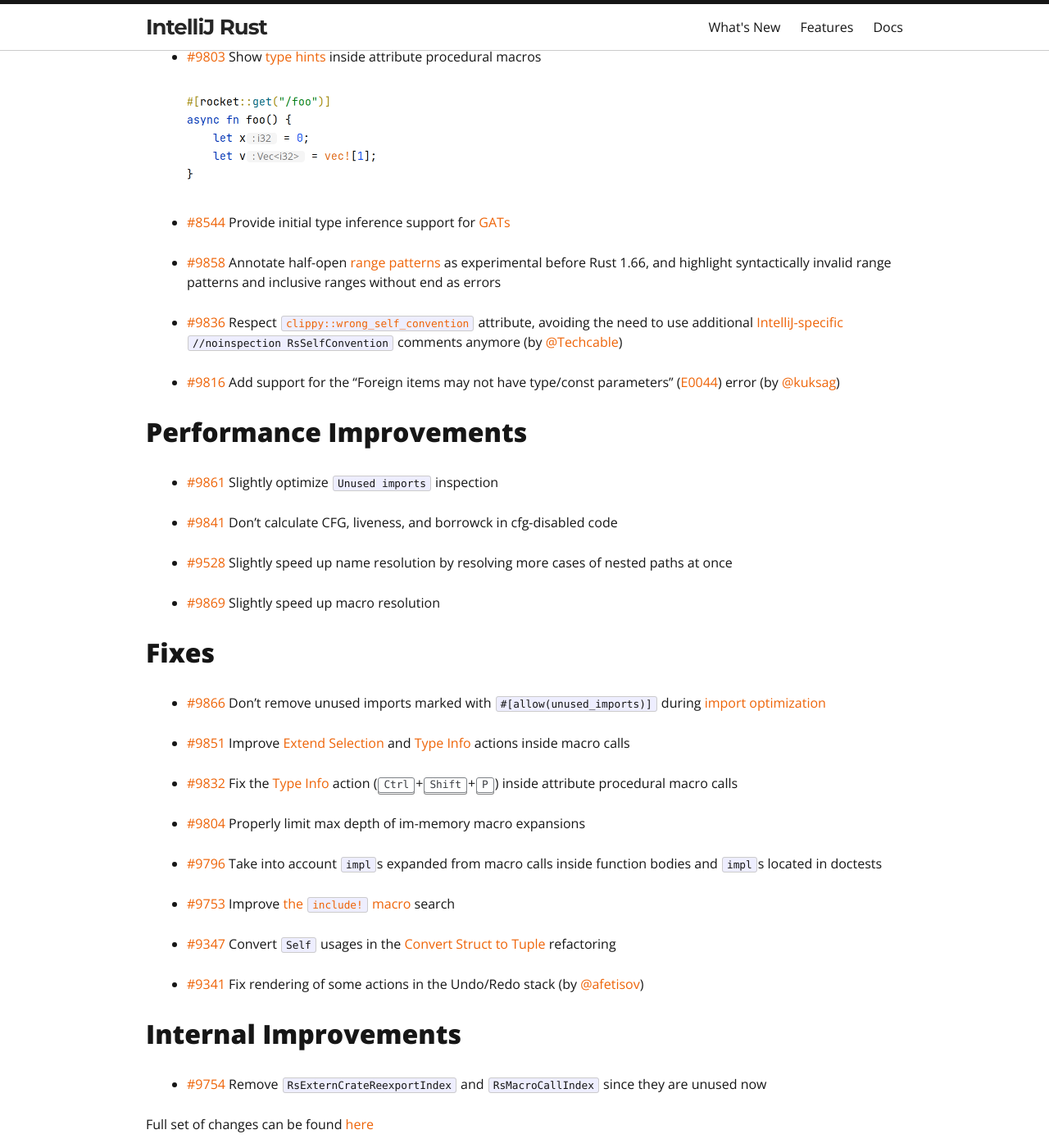
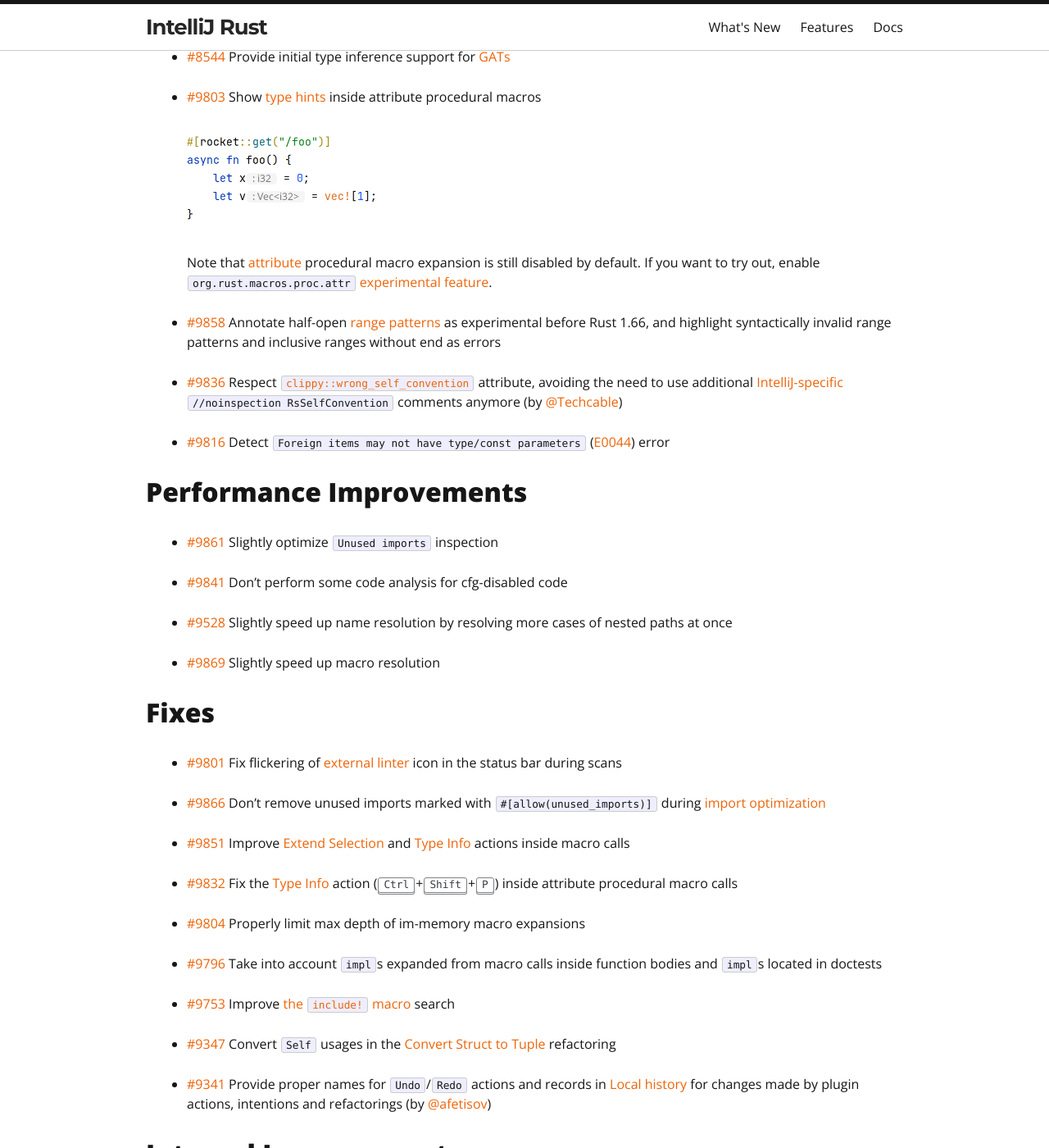
Before and after one commit to intellij-rust/intellij-rust.github.io, a Jekyll site: the page built from _posts/2022-12-19-changelog-185.markdown, in a window 1280 px wide and 1400 px high, scrolled down 284 px. Shown: the whole window at 82% size. Built offline with Jekyll 4.4.1, drawn with Linux system fonts in a browser that asks for light colours; nearby versions of some CDN libraries; some web fonts are replaced.

Commit message:
Changelog 185: Review fixes

```diff
--- a/_posts/2022-12-19-changelog-185.markdown
+++ b/_posts/2022-12-19-changelog-185.markdown
@@ -6,29 +6,34 @@
 
 ## New Features
 
+* [#8544] Provide initial type inference support for [GATs](https://blog.rust-lang.org/2022/10/28/gats-stabilization.html)
+
 * [#9803] Show [type hints](https://plugins.jetbrains.com/plugin/8182-rust/docs/rust-code-reference-info.html#inlay-hints) inside attribute procedural macros
 
   <img src="/assets/posts/changelog-185/inlay_type_hint_in_rocket.png" width="350px"/>
 
-* [#8544] Provide initial type inference support for [GATs](https://blog.rust-lang.org/2022/10/28/gats-stabilization.html)
+  Note that [attribute](https://doc.rust-lang.org/reference/procedural-macros.html#attribute-macros) procedural macro expansion is still disabled by default. If you want to try out, enable `org.rust.macros.proc.attr` [experimental feature](https://plugins.jetbrains.com/plugin/8182-rust/docs/rust-faq.html#experimental-features).
+
 
 * [#9858] Annotate half-open [range patterns](https://doc.rust-lang.org/reference/patterns.html#range-patterns) as experimental before Rust 1.66, and highlight syntactically invalid range patterns and inclusive ranges without end as errors
 
 * [#9836] Respect [`clippy::wrong_self_convention`](https://rust-lang.github.io/rust-clippy/master/index.html#wrong_self_convention) attribute, avoiding the need to use additional [IntelliJ-specific](https://jetbrains.com/help/idea/disabling-and-enabling-inspections.html#suppress-inspections) `//noinspection RsSelfConvention` comments anymore (by [@Techcable])
 
-* [#9816] Add support for the "Foreign items may not have type/const parameters" ([E0044](https://doc.rust-lang.org/error_codes/E0044.html)) error (by [@kuksag])
+* [#9816] Detect `Foreign items may not have type/const parameters` ([E0044](https://doc.rust-lang.org/error_codes/E0044.html)) error
 
 ## Performance Improvements
 
 * [#9861] Slightly optimize `Unused imports` inspection
 
-* [#9841] Don't calculate CFG, liveness, and borrowck in cfg-disabled code
+* [#9841] Don't perform some code analysis for cfg-disabled code
 
 * [#9528] Slightly speed up name resolution by resolving more cases of nested paths at once
 
 * [#9869] Slightly speed up macro resolution
 
 ## Fixes
+
+* [#9801] Fix flickering of [external linter](https://plugins.jetbrains.com/plugin/8182-rust/docs/rust-code-analysis.html#external-linters) icon in the status bar during scans
 
 * [#9866] Don't remove unused imports marked with `#[allow(unused_imports)]` during [import optimization](https://jetbrains.com/help/idea/creating-and-optimizing-imports.html#optimize-imports)
 
@@ -44,7 +49,7 @@
 
 * [#9347] Convert `Self` usages in the [Convert Struct to Tuple](https://plugins.jetbrains.com/plugin/8182-rust/docs/#convert-refactoring) refactoring
 
-* [#9341] Fix rendering of some actions in the Undo/Redo stack (by [@afetisov])
+* [#9341] Provide proper names for `Undo`/`Redo` actions and records in [Local history](https://jetbrains.com/help/idea/local-history.html) for changes made by plugin actions, intentions and refactorings (by [@afetisov])
 
 ## Internal Improvements
 
@@ -63,6 +68,7 @@
 [#9753]: https://github.com/intellij-rust/intellij-rust/pull/9753
 [#9754]: https://github.com/intellij-rust/intellij-rust/pull/9754
 [#9796]: https://github.com/intellij-rust/intellij-rust/pull/9796
+[#9801]: https://github.com/intellij-rust/intellij-rust/pull/9801
 [#9803]: https://github.com/intellij-rust/intellij-rust/pull/9803
 [#9804]: https://github.com/intellij-rust/intellij-rust/pull/9804
 [#9816]: https://github.com/intellij-rust/intellij-rust/pull/9816
```
Also changed, not shown: other parts of _posts/2022-12-19-changelog-185.markdown (+0 -1 lines).
